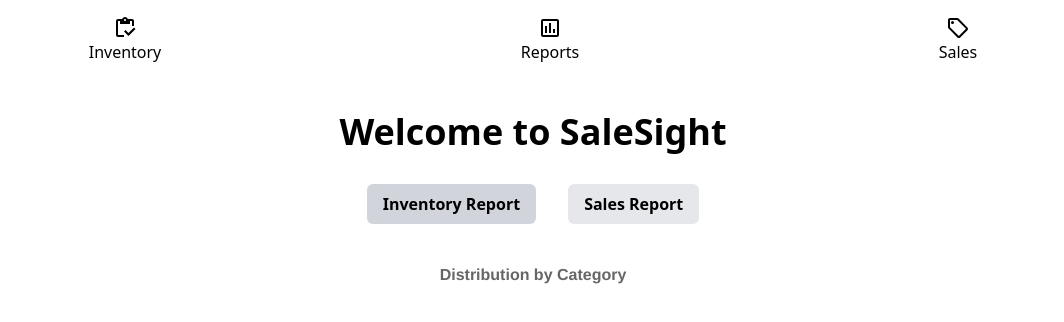
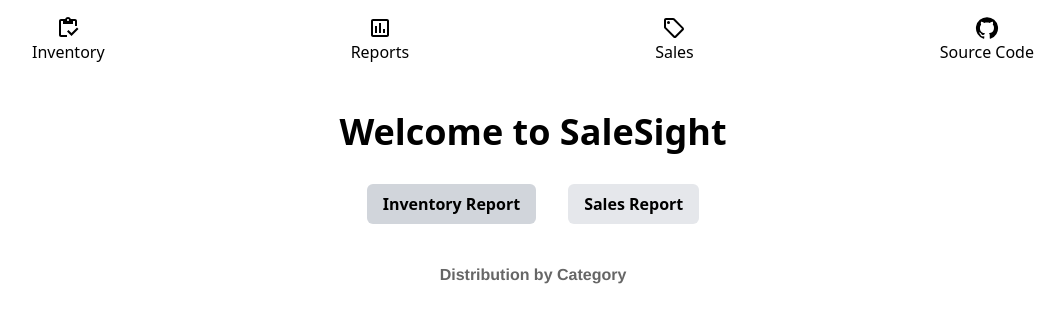
Before and after one commit to adiMallya/salesight-client, a React (Vite) app: page / in a window 1280 px wide. Shown: the top 322 px of the page, without its empty margins (107-1171 px from the left). Built offline with nearby package versions, Linux system fonts and the light colour scheme; no server answers.

Commit message:
refactor: link to source code added

```diff
--- a/src/components/Navbar.jsx
+++ b/src/components/Navbar.jsx
@@ -3,6 +3,7 @@ import {
   InventoryOutlined,
   SellOutlined,
   AssessmentOutlined,
+  GitHub,
 } from "@mui/icons-material";
 
 export const Navbar = () => {
@@ -27,6 +28,15 @@ export const Navbar = () => {
             <span aria-label="Sales">Sales</span>
           </Link>
         </li>
+        <li>
+          <a
+            href="https://github.com/adiMallya/salesight-client"
+            className="flex flex-col items-center"
+          >
+            <GitHub />
+            <span aria-label="Sales">Source Code</span>
+          </a>
+        </li>
       </ul>
     </nav>
   );
```
